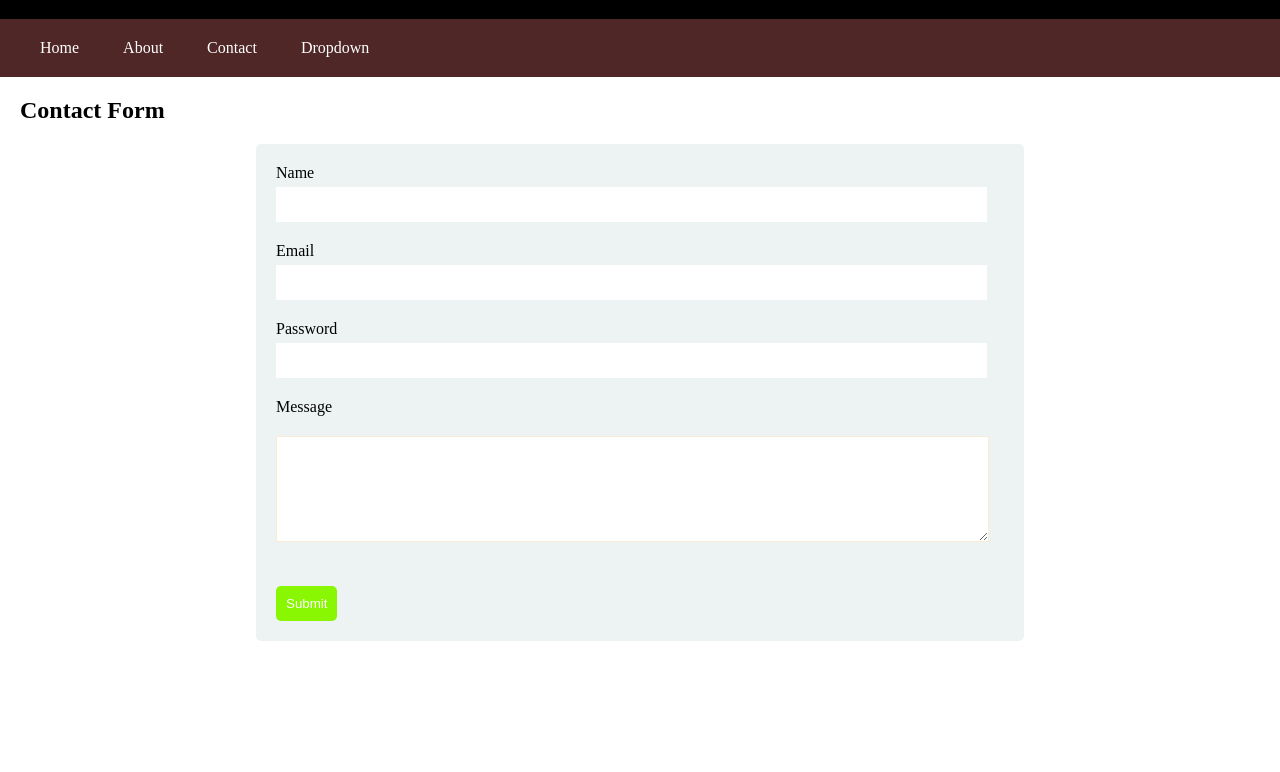
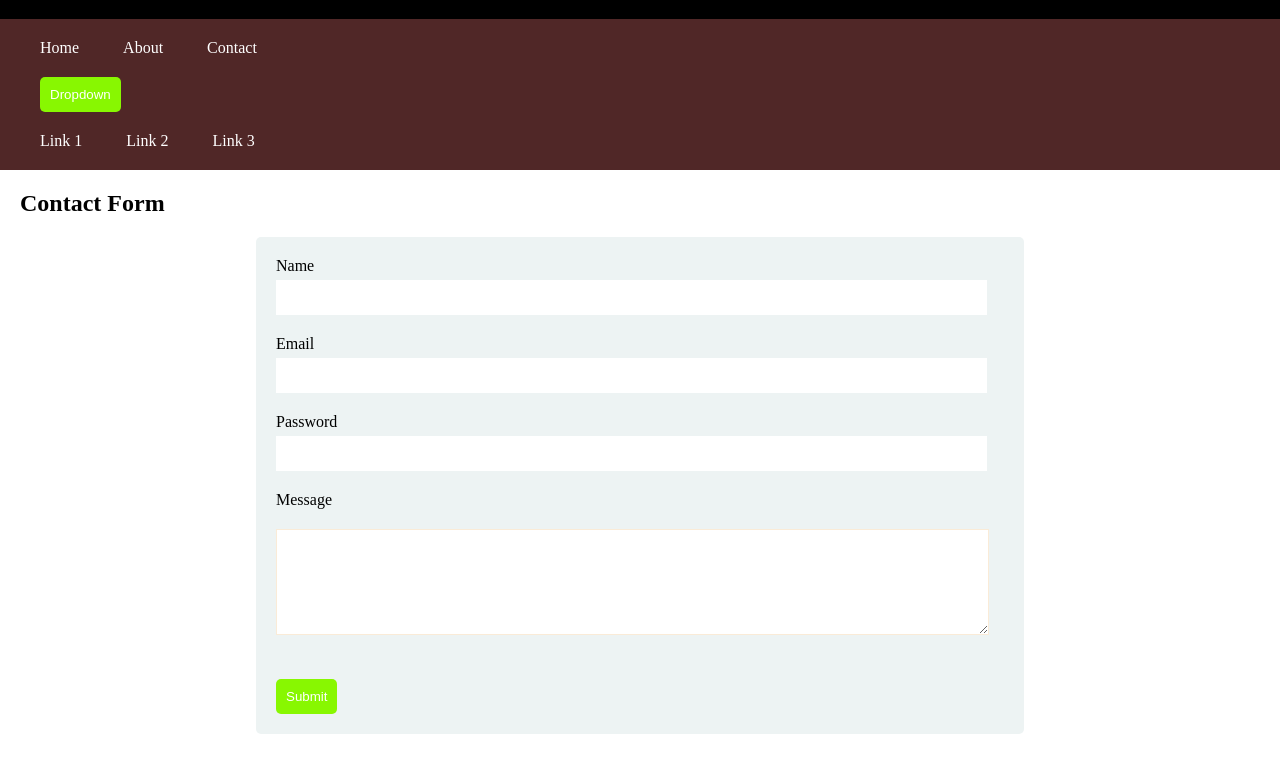
Before and after one commit to Ehsan-haidari/Assignment-9, a plain HTML site: page index.html in a window 1280 px wide. Shown: the part 58-830 px from the top of the page. Before the commit the page ends 800 px from the top, so only its background shows below. Drawn offline with Linux system fonts and the light colour scheme.

Commit message:
Dropdowm

```diff
--- a/index.html
+++ b/index.html
@@ -1,11 +1,12 @@
 <!DOCTYPE html>
 <html lang="en">
+
 <head>
     <meta charset="UTF-8">
     <meta name="viewport" content="width=device-width, initial-scale=1.0">
     <title>Document</title>
     <style>
-         body {
+        body {
             margin: 0px;
         }
 
@@ -16,10 +17,12 @@
             margin: 0px;
             padding: 20px;
         }
+
         nav {
             padding: 20px;
             background-color: rgb(80, 39, 39);
         }
+
         a {
             padding: 20px;
             text-decoration: none;
@@ -29,22 +32,25 @@
         h2 {
             margin-left: 20px;
         }
+
         form {
             background-color: rgb(237, 243, 243);
             margin-left: 20%;
             margin-right: 20%;
             border-radius: 5px;
             margin-bottom: 50px;
-        padding-top: 20px;}
+            padding-top: 20px;
+        }
 
 
-            label {
+        label {
             margin: 20px;
 
 
 
 
         }
+
         input {
             margin: 20px;
             padding: 10px;
@@ -53,12 +59,14 @@
             margin-right: 10px;
             margin-top: 5px;
         }
+
         textarea {
             width: 92%;
             margin: 20px;
             border-color: antiquewhite;
             height: 100px;
         }
+
         button {
             background-color: rgb(136, 247, 1);
             border: none;
@@ -69,12 +77,9 @@
             color: white;
             margin: 20px;
         }
-
-
-
-
     </style>
 </head>
+
 <body>
     <header>
         <h1> Website Header</h1>
@@ -83,7 +88,19 @@
         <a href="#">Home</a>
         <a href="#">About</a>
         <a href="#">Contact</a>
-        <a href="#"> Dropdown</a>
+
+        <div class="dropdown">
+
+            <button class="dropbtn">Dropdown <i class="fa fa-caret-down"></i> </button>
+            <div class="dropdown-content">
+                <a href="#">Link 1</a>
+                <a href="#">Link 2</a>
+                <a href="#">Link 3</a>
+
+            </div>
+
+
+
     </nav>
     <h2> Contact Form</h2>
 
@@ -102,4 +119,5 @@
     </form>
 
 </body>
+
 </html>
```
